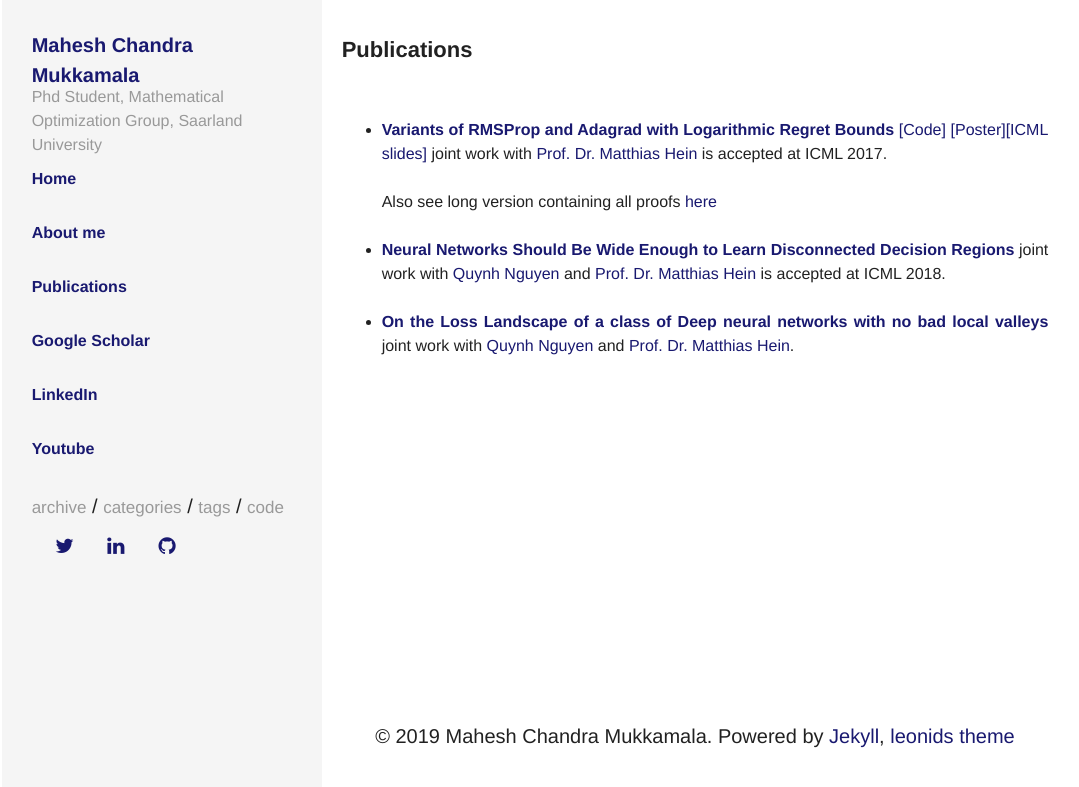
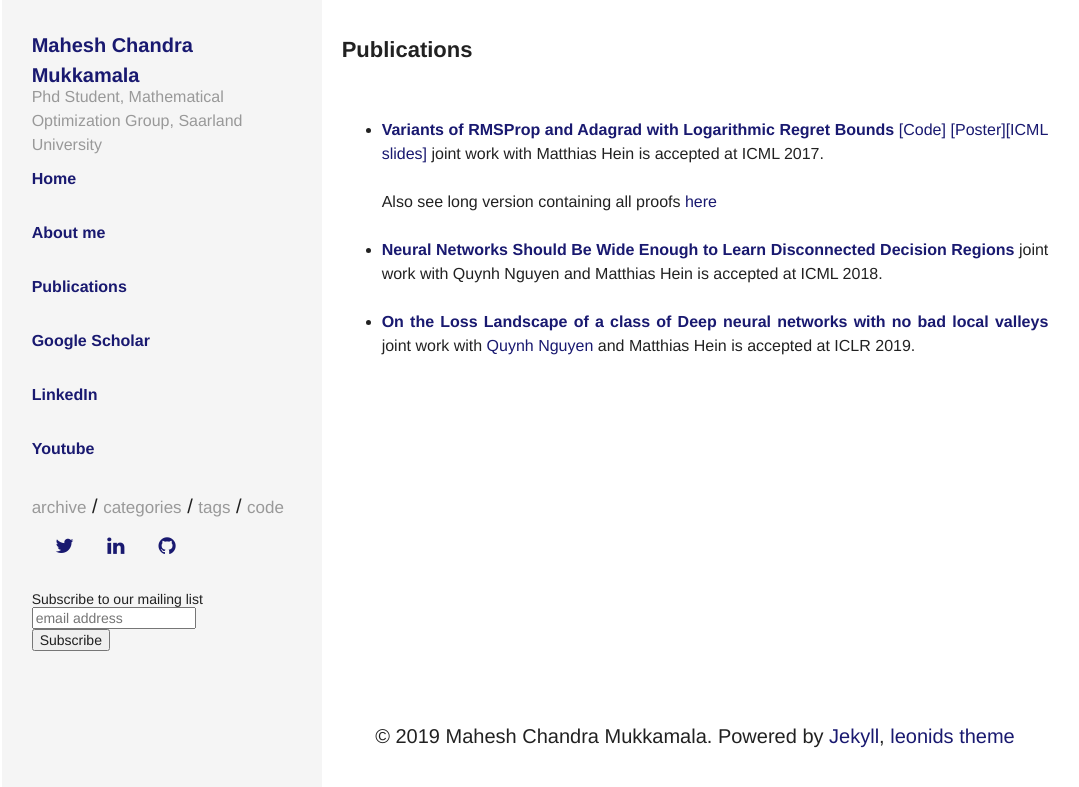
Before and after one commit to mmahesh/mmahesh.github.io, a Jekyll site: the page built from publications.html, in a window 1280 px wide. Shown: the top 787 px of the page, without its empty margins (135-1214 px from the left). Built offline with Jekyll 4.4.1, drawn with Linux system fonts in a browser that asks for light colours; comment, search, counter and statistics services are not loaded.

Commit message:
removed not so useful links

```diff
--- a/_includes/sidebar.html
+++ b/_includes/sidebar.html
@@ -44,5 +44,31 @@
 
   {% include social-links.html %}
   <br>
+  <!-- Begin Mailchimp Signup Form -->
+<link href="//cdn-images.mailchimp.com/embedcode/horizontal-slim-10_7.css" rel="stylesheet" type="text/css">
+<style type="text/css">
+  #mc_embed_signup{background:#f5f5f5; clear:left; font:14px Helvetica,Arial,sans-serif; width:100%;}
+  /* Add your own Mailchimp form style overrides in your site stylesheet or in this style block.
+     We recommend moving this block and the preceding CSS link to the HEAD of your HTML file. */
+</style>
+<style type="text/css">
+  #mc-embedded-subscribe-form input[type=checkbox]{display: inline; width: auto;margin-right: 10px;}
+  #mergeRow-gdpr {margin-top: 20px;}
+  #mergeRow-gdpr fieldset label {font-weight: normal;}
+  #mc-embedded-subscribe-form .mc_fieldset{border:none;min-height: 0px;padding-bottom:0px;}
+</style>
+<div id="mc_embed_signup">
+<form action="https://github.us19.list-manage.com/subscribe/post?u=362d41c220f97212f28a7c611&amp;id=526d9023e4" method="post" id="mc-embedded-subscribe-form" name="mc-embedded-subscribe-form" class="validate" target="_blank" novalidate>
+    <div id="mc_embed_signup_scroll">
+  <label for="mce-EMAIL">Subscribe to our mailing list</label>
+  <input type="email" value="" name="EMAIL" class="email" id="mce-EMAIL" placeholder="email address" required>
+    <!-- real people should not fill this in and expect good things - do not remove this or risk form bot signups-->
+    <div style="position: absolute; left: -5000px;" aria-hidden="true"><input type="text" name="b_362d41c220f97212f28a7c611_526d9023e4" tabindex="-1" value=""></div>
+    <div class="clear"><input type="submit" value="Subscribe" name="subscribe" id="mc-embedded-subscribe" class="button"></div>
+    </div>
+</form>
+</div>
+
+<!--End mc_embed_signup-->
 
 </div>
--- a/_layouts/about_me.html
+++ b/_layouts/about_me.html
@@ -9,7 +9,7 @@
 
     <article class="page-content">
       <font size=3>
-        Mahesh Chandra Mukkamala received his Bachelors in Electrical Engineering from <a href="http://iitj.ac.in/" target="_blank">IIT Jodhpur</a> in 2014. He joined M.Sc Informatics in <a href="https://saarland-informatics-campus.de/en/" target="_blank">Saarland University</a> in 2015, and was an <a href="https://www.imprs-cs.de/" target="_blank">IMPRS-CS</a> Master's student at <a href="https://www.mpi-inf.mpg.de/home/" target="_blank">MPI Informatics</a> during his masters. He worked under <a href="https://www.ml.uni-saarland.de/index.htm" target="_blank">Machine Learning group</a> (Saarland University) from 2015 till 2018 on various topics related to deep learning, convex optimization and stochastic optimization. He is currently pursuing his Phd from Saarland University under <a href="http://www.mop.uni-saarland.de/index.html" target="_blank">Mathematical Optimization group</a>, where his main focus lies in convex and non-convex optimization.
+        Mahesh Chandra Mukkamala received his Bachelors in Electrical Engineering from IIT Jodhpur in 2014. He joined M.Sc Informatics in Saarland University in 2015, and was an IMPRS-CS Master's student at MPI Informatics during his masters. He worked under Machine Learning group (Saarland University) from 2015 till 2018 on various topics related to deep learning, convex optimization and stochastic optimization. He is currently pursuing his Phd from Saarland University under Mathematical Optimization group, where his main focus lies in convex and non-convex optimization.
 </font>
     </article>
 
--- a/_layouts/publications.html
+++ b/_layouts/publications.html
@@ -10,15 +10,15 @@
     <article class="page-content">
       <font size=3>
     <ul>
-      <li> <a href="/show_pub1/" target="_blank"><b>Variants of RMSProp and Adagrad with Logarithmic Regret Bounds</b></a>  <a target="_blank" href="https://github.com/mmahesh/variants_of_rmsprop_and_adagrad">[Code]</a> <a target="_blank" href="/main.pdf">[Poster]</a><a target="_blank" href="/icml_slides.pdf">[ICML slides]</a> joint work with <a  target="_blank" href="http://www.ml.uni-saarland.de/people/hein.htm">Prof. Dr. Matthias Hein</a> is accepted at ICML 2017.
+      <li> <a href="/show_pub1/" target="_blank"><b>Variants of RMSProp and Adagrad with Logarithmic Regret Bounds</b></a>  <a target="_blank" href="https://github.com/mmahesh/variants_of_rmsprop_and_adagrad">[Code]</a> <a target="_blank" href="/main.pdf">[Poster]</a><a target="_blank" href="/icml_slides.pdf">[ICML slides]</a> joint work with Matthias Hein is accepted at ICML 2017.
       <br><br>
       Also see long version containing all proofs <a href="http://www.ml.uni-saarland.de/Publications/MukHei-VariantsRMSPropAdagradLogRegretLongVersion.pdf" target="_blank"> here</a>
     </li>
       <br>
-      <li> <a href="/show_pub2/" target="_blank"><b>Neural Networks Should Be Wide Enough to Learn Disconnected Decision Regions</b></a>  joint work with <a href="https://scholar.google.de/citations?user=WJNkMakAAAAJ&hl=en"  target="_blank">Quynh Nguyen</a> and <a  target="_blank" href="http://www.ml.uni-saarland.de/people/hein.htm">Prof. Dr. Matthias Hein</a> is accepted at ICML 2018.
+      <li> <a href="/show_pub2/" target="_blank"><b>Neural Networks Should Be Wide Enough to Learn Disconnected Decision Regions</b></a>  joint work with Quynh Nguyen and Matthias Hein is accepted at ICML 2018.
         </li>
         <br>
-      <li> <a href="/show_pub3/" target="_blank"><b>On the Loss Landscape of a class of Deep neural networks with no bad local valleys</b></a>  joint work with <a href="https://scholar.google.de/citations?user=WJNkMakAAAAJ&hl=en"  target="_blank">Quynh Nguyen</a> and <a  target="_blank" href="http://www.ml.uni-saarland.de/people/hein.htm">Prof. Dr. Matthias Hein</a>.
+      <li> <a href="/show_pub3/" target="_blank"><b>On the Loss Landscape of a class of Deep neural networks with no bad local valleys</b></a>  joint work with <a href="https://scholar.google.de/citations?user=WJNkMakAAAAJ&hl=en"  target="_blank">Quynh Nguyen</a> and Matthias Hein is accepted at ICLR 2019.
         </li>
     </ul>
   </font>
```
Also changed, not shown: 1 other file.
